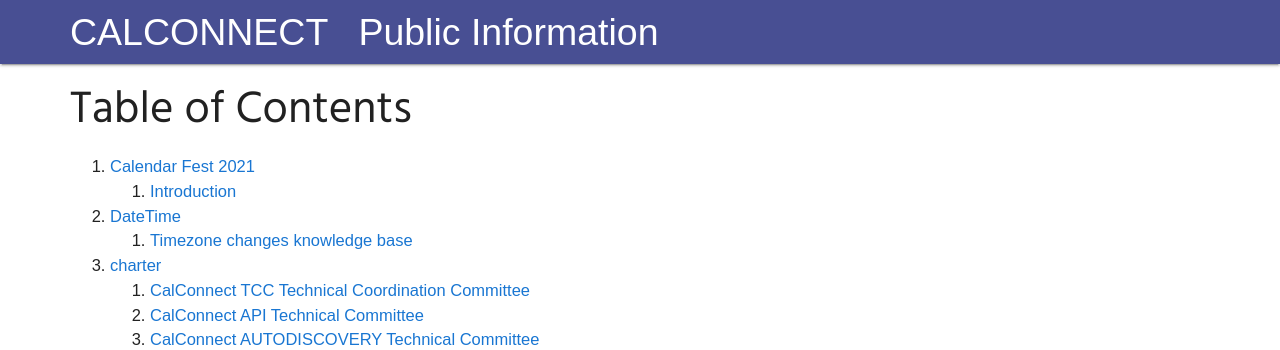
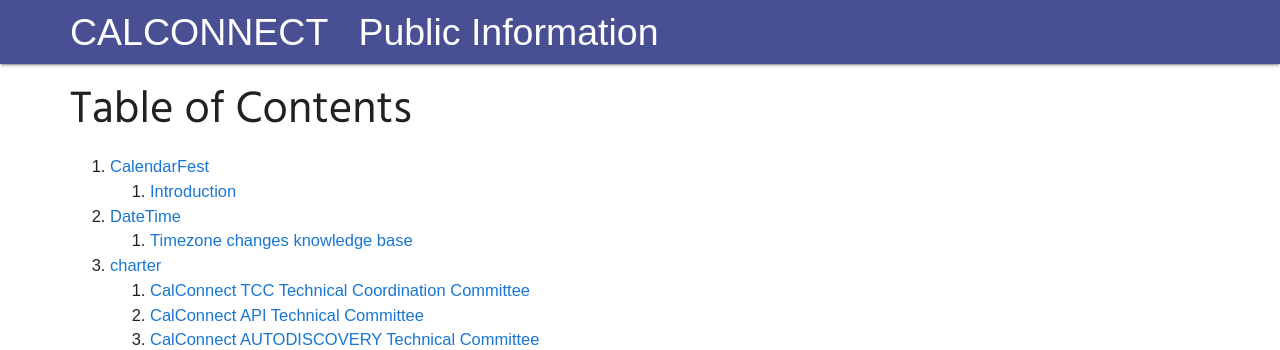
Before and after one commit to CalConnect/public, a Jekyll site: the page built from _pages/Table-of-Contents.md, in a window 1280 px wide. Shown: the top 350 px of the page. Built offline with Jekyll 4.4.1, drawn with Linux system fonts in a browser that asks for light colours; some web fonts are replaced.

Commit message:
Update CalendarFest.md
:-(

```diff
--- a/_pages/CalendarFest.md
+++ b/_pages/CalendarFest.md
@@ -1,6 +1,6 @@
 ---
 layout: toc-type
-title: Calendar Fest 2021
+title: CalendarFest
 parent: "/"
 mainParent: "CalendarFest"
 order: 0
```
